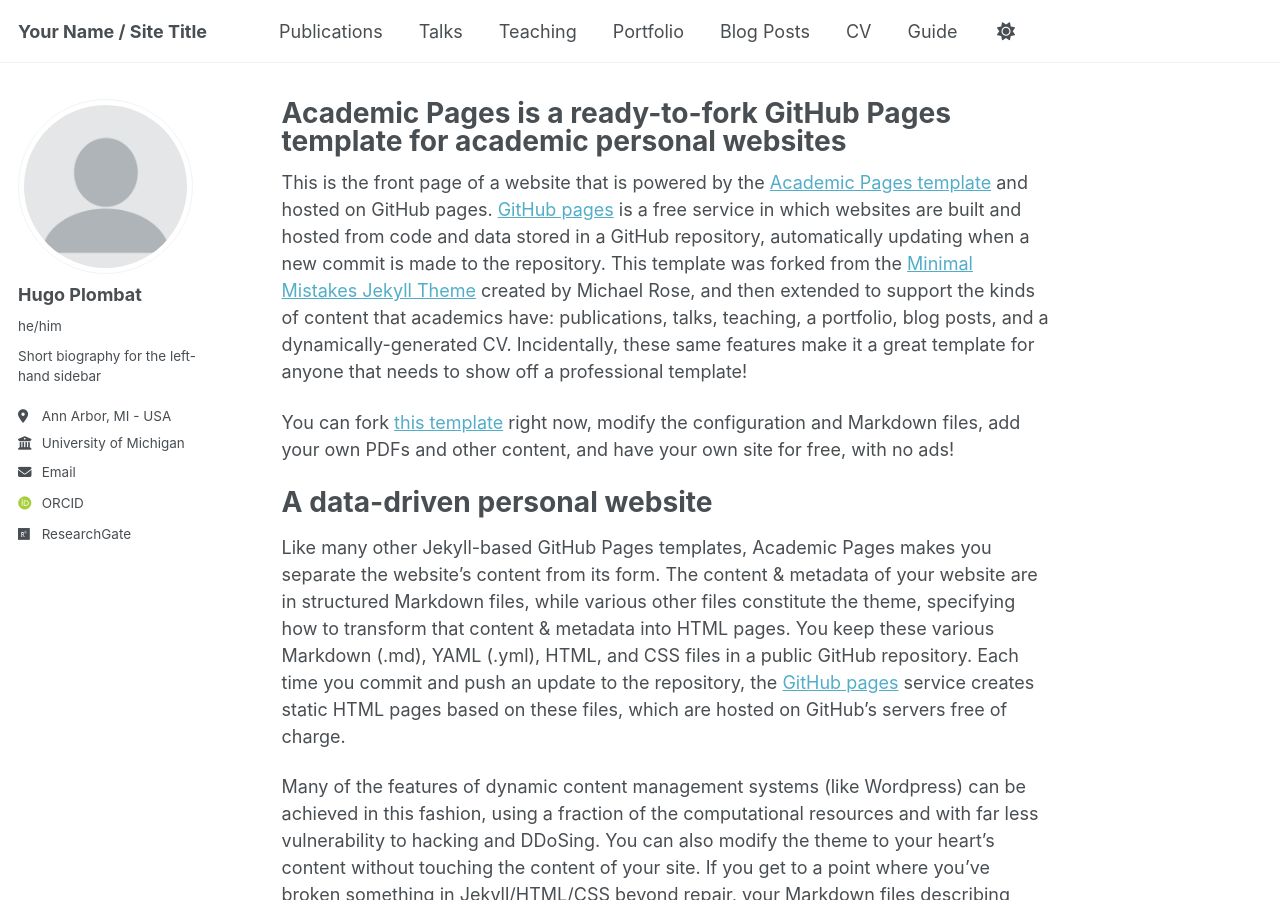
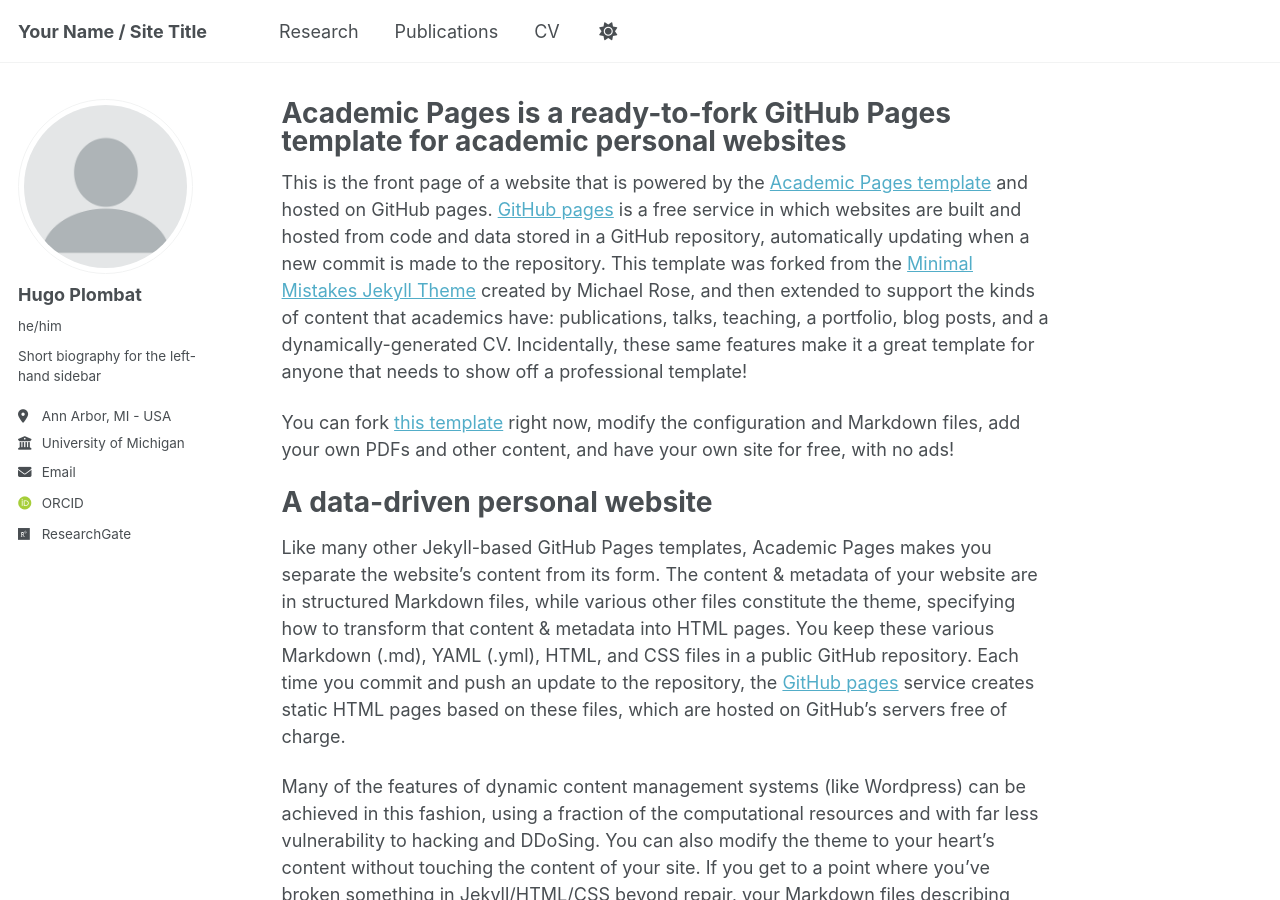
Before and after one commit to Hplombat/hugo.plombat, a Jekyll site: the page built from _pages/about.md, in a window 1280 px wide and 900 px high. Built offline with Jekyll 4.4.1, drawn with Linux system fonts in a browser that asks for light colours; some web fonts are replaced; a script bundle is joined from its source files by our own code; library files that are not in the unit come from our copies.

Commit message:
Update navigation.yml

```diff
--- a/_data/navigation.yml
+++ b/_data/navigation.yml
@@ -8,26 +8,14 @@
 #      Markdown formatted page while the second is generated using JSON.
 
 main:
+  - title: "Research"
+    url: /research/
+
   - title: "Publications"
     url: /publications/
-
-  - title: "Talks"
-    url: /talks/
-
-  - title: "Teaching"
-    url: /teaching/
-
-  - title: "Portfolio"
-    url: /portfolio/
-
-  - title: "Blog Posts"
-    url: /year-archive/
 
   - title: "CV"
     url: /cv/
 
   # - title: "CV"
   #   url: /cv-json/
-
-  - title: "Guide"
-    url: /markdown/
```
